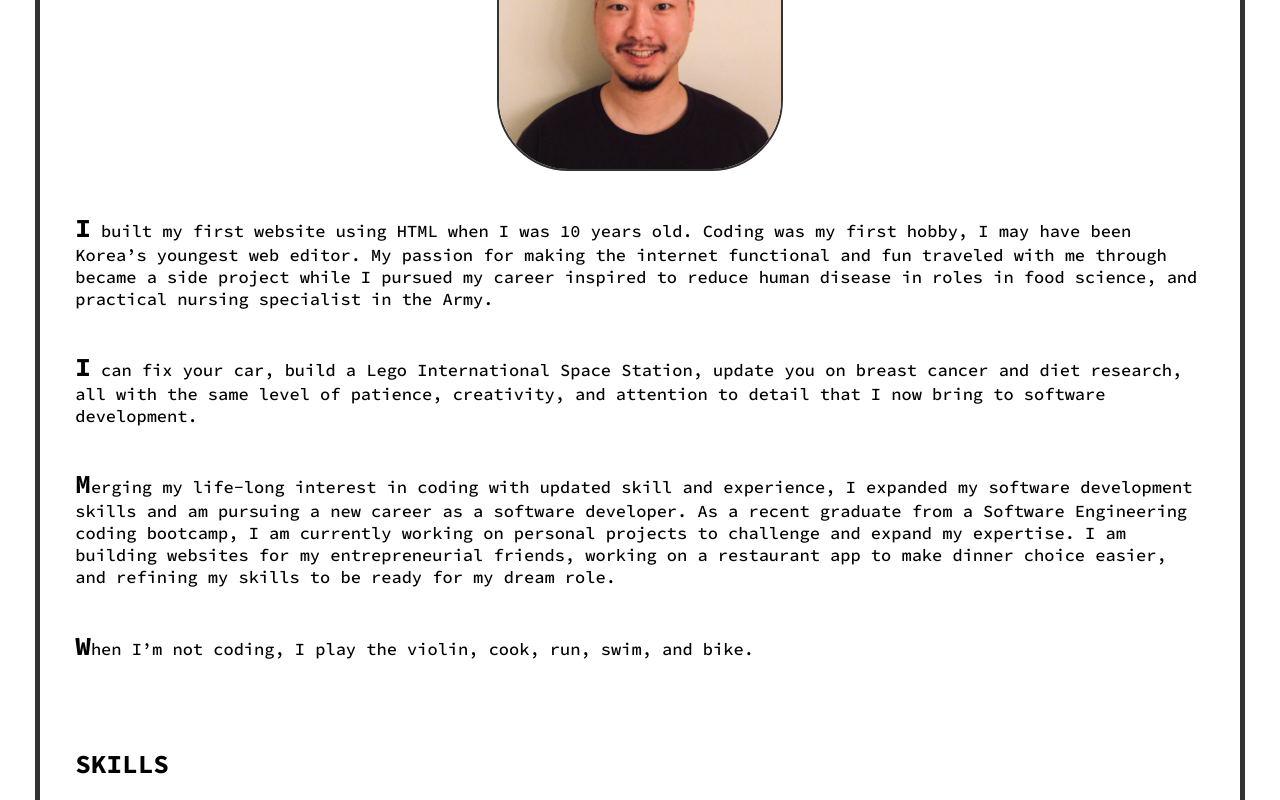
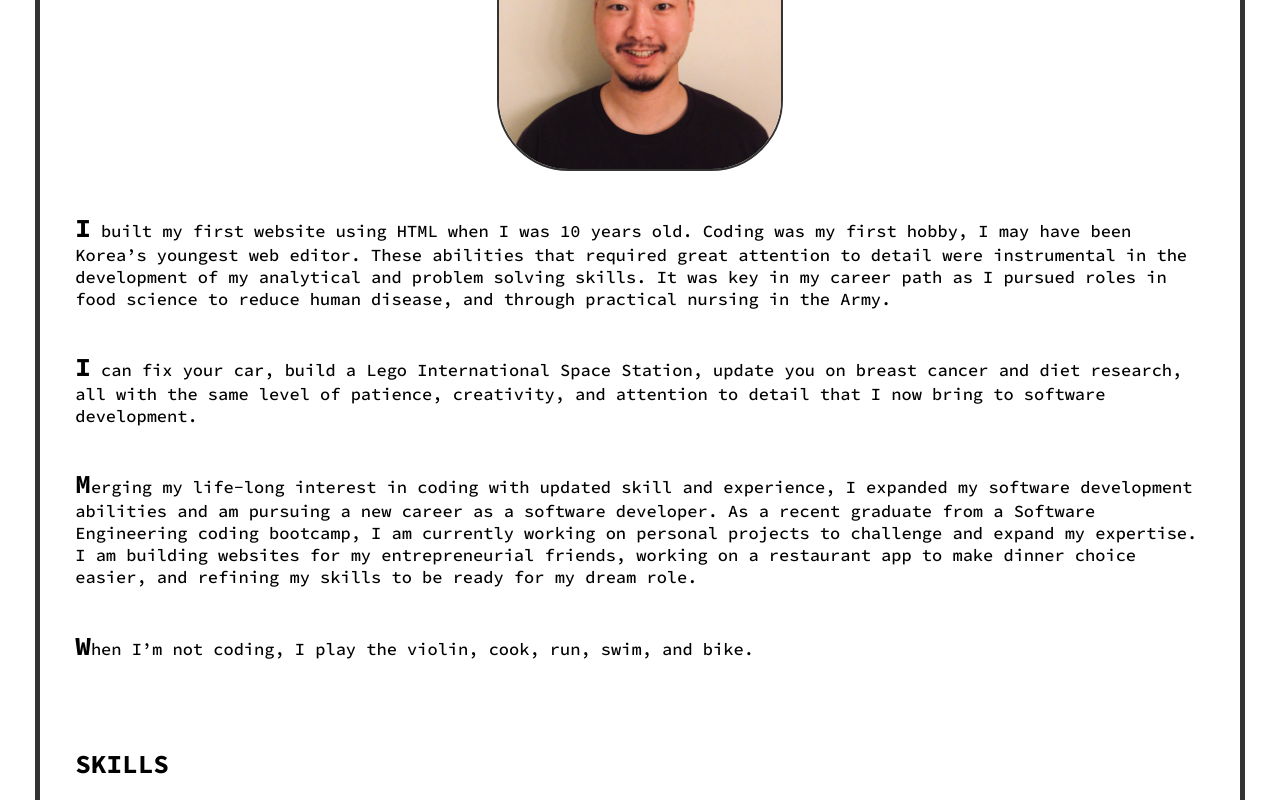
Before and after one commit to dvlprwchoi/portfolio-2, a React (Create React App) app: page / in a window 1280 px wide. Shown: the part 641-1441 px from the top of the page. Built offline with nearby package versions, Linux system fonts and the light colour scheme.

Commit message:
Update about

```diff
--- a/src/components/Main/Main.js
+++ b/src/components/Main/Main.js
@@ -20,11 +20,11 @@ function Main() {
         </div>
         <p>
           I built my first website using HTML when I was 10 years old. Coding
-          was my first hobby, I may have been Korea’s youngest web editor. My
-          passion for making the internet functional and fun traveled with me
-          through became a side project while I pursued my career inspired to
-          reduce human disease in roles in food science, and practical nursing
-          specialist in the Army.
+          was my first hobby, I may have been Korea’s youngest web editor. These
+          abilities that required great attention to detail were instrumental in
+          the development of my analytical and problem solving skills. It was
+          key in my career path as I pursued roles in food science to reduce
+          human disease, and through practical nursing in the Army.
         </p>
         <p>
           I can fix your car, build a Lego International Space Station, update
@@ -34,9 +34,9 @@ function Main() {
         </p>
         <p>
           Merging my life-long interest in coding with updated skill and
-          experience, I expanded my software development skills and am pursuing
-          a new career as a software developer. As a recent graduate from a
-          Software Engineering coding bootcamp, I am currently working on
+          experience, I expanded my software development abilities and am
+          pursuing a new career as a software developer. As a recent graduate
+          from a Software Engineering coding bootcamp, I am currently working on
           personal projects to challenge and expand my expertise. I am building
           websites for my entrepreneurial friends, working on a restaurant app
           to make dinner choice easier, and refining my skills to be ready for
```
